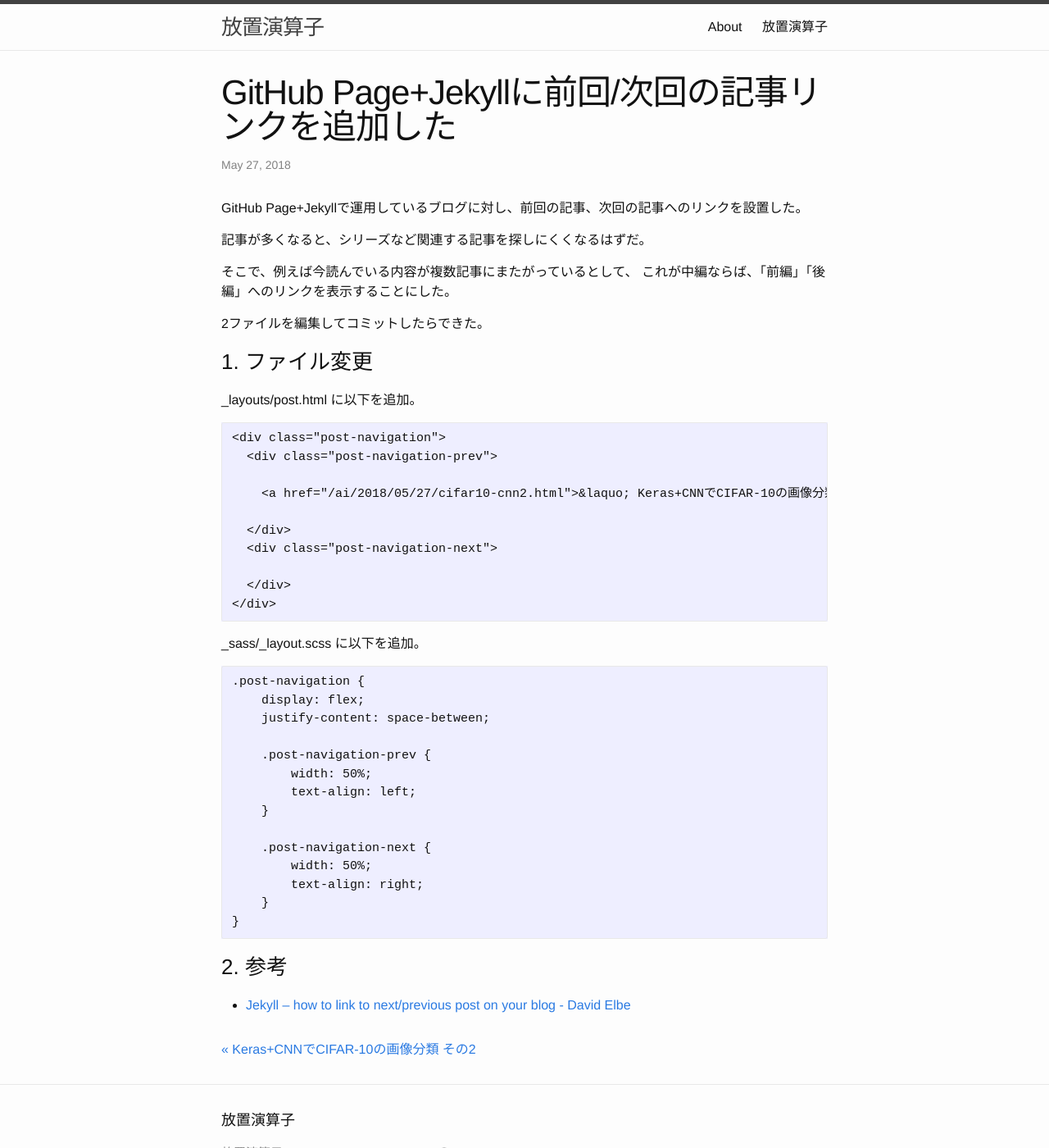
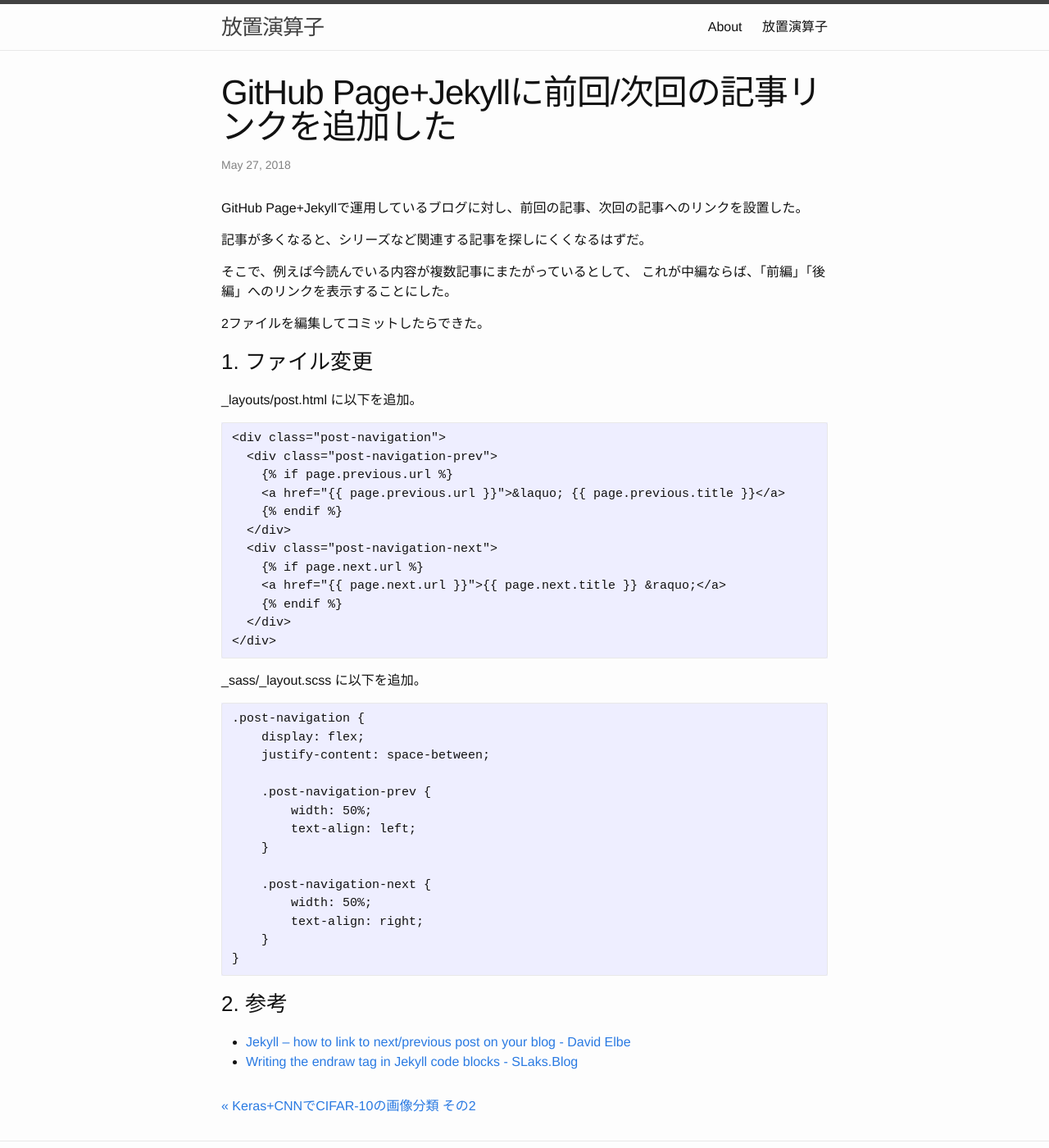
Before and after one commit to kikei/kikei.github.io, a Jekyll site: the page built from _posts/2018-05-27-jekyll-navi.md, in a window 1280 px wide and 1400 px high. Shown: the whole window at 82% size. Built offline with Jekyll 4.4.1, drawn with Linux system fonts in a browser that asks for light colours.

Commit message:
fix post for displaying navigation link to show html code correctly by adding raw tag

````diff
--- a/_posts/2018-05-27-jekyll-navi.md
+++ b/_posts/2018-05-27-jekyll-navi.md
@@ -17,6 +17,7 @@ GitHub Page+Jekyllで運用しているブログに対し、前回の記事、
 
 _layouts/post.html に以下を追加。
 
+{% raw %}
 ```
 <div class="post-navigation">
   <div class="post-navigation-prev">
@@ -31,6 +32,7 @@ _layouts/post.html に以下を追加。
   </div>
 </div>
 ```
+{% endraw %}
 
 _sass/_layout.scss に以下を追加。
 
@@ -54,3 +56,4 @@ _sass/_layout.scss に以下を追加。
 ### 2. 参考
 
 - [Jekyll – how to link to next/previous post on your blog - David Elbe](https://david.elbe.me/jekyll/2015/06/20/how-to-link-to-next-and-previous-post-with-jekyll.html)
+- [Writing the endraw tag in Jekyll code blocks - SLaks.Blog](https://blog.slaks.net/2013-06-10/jekyll-endraw-in-code/)
````
